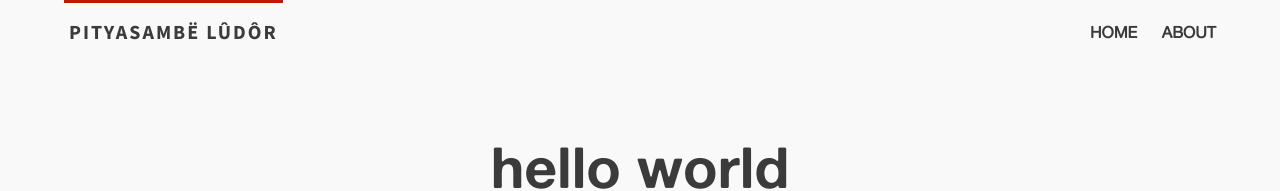
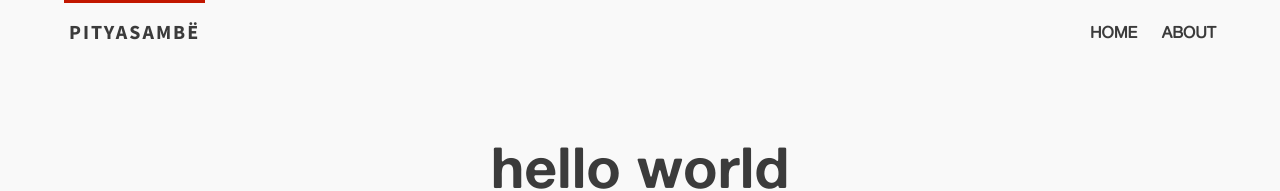
Before and after one commit to sarnthil/sarnthil.github.io, a Jekyll site: the page built from about.md, in a window 1280 px wide. Shown: the top 191 px of the page. Built offline with Jekyll 4.4.1, drawn with Linux system fonts in a browser that asks for light colours; comment, search, counter and statistics services are not loaded.

Commit message:
edited title

```diff
--- a/_config.yml
+++ b/_config.yml
@@ -1,4 +1,4 @@
-title:            pityasambë lûdôr
+title:            pityasambë
 tagline:          enjoying randomness
 description: "Reader, you have been warned! This definitly is not a blog. This is where I keep an extended version of my notes and writing. Do not attempt to find any meaning or purpose in my writing. You will fail miserably."
 # An awesome quote for your website
```
